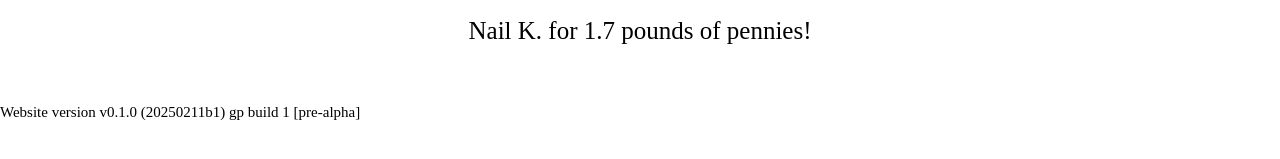
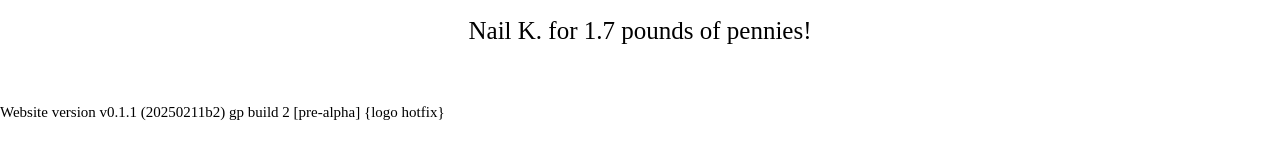
Before and after one commit to killsecurly/supporters, a plain HTML site: page index.html in a window 1280 px wide. Shown: the part 411-570 px from the top of the page. Drawn offline with Linux system fonts and the light colour scheme; a web font is replaced by a local one.

Commit message:
Update index.html

```diff
--- a/index.html
+++ b/index.html
@@ -122,7 +122,7 @@
       <p>Nail K. for 1.7 pounds of pennies!</p>
     </div>
     <div class="smltext">
-      <p></br></br>Website version v0.1.0 (20250211b1) gp build 1 [pre-alpha]</p>
+      <p></br></br>Website version v0.1.1 (20250211b2) gp build 2 [pre-alpha] {logo hotfix}</p>
     </div>
 
 
```
